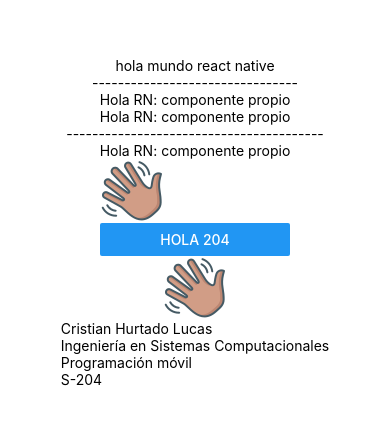
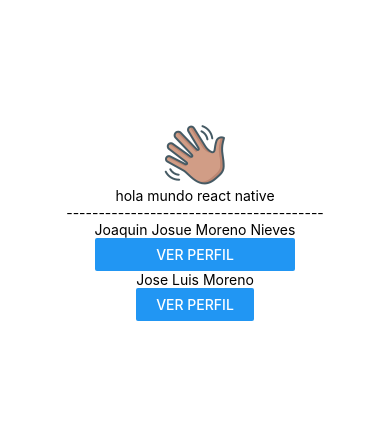
Before and after one commit to JosueNieves0702/Practica-Integrada, a React Native app: screen / in a window 390 px wide. Shown: the part 200-624 px from the top of the page. Built offline with nearby package versions, Linux system fonts and the light colour scheme.

Commit message:
Practica7

```diff
--- a/App.js
+++ b/App.js
@@ -8,17 +8,19 @@ import Perfil from './components/Perfil';
 export default function App() {
   return (
     <View style={styles.container}>
+      <Image source={require('./assets/wave.png')} />
       <Text>hola mundo react native</Text>
-      <Text>--------------------------------</Text>
-      <Saludo></Saludo>
-      <Saludo />
       <Text>----------------------------------------</Text>
-      <Saludo2></Saludo2>
-      <Image source={require('./assets/wave.png')} />
       <StatusBar style="auto" />
-      <Perfil></Perfil>
+      <Perfil nombre="Joaquin Josue Moreno Nieves" carrera="Ingeniería en Sistemas Computacionales" materia=" Móvil" cuatri="9" />
+      <Perfil
+      nombre="Jose Luis Moreno"
+      carrera="Mecanica "
+      materia=" holap"
+      cuatri="9" />
+
     </View>
-  );
+  );k
 }
 /* estilos y posisionamiento*/
 const styles = StyleSheet.create({
--- a/components/Perfil.js
+++ b/components/Perfil.js
@@ -1,13 +1,21 @@
-import React from 'react';
-import { View, Text } from 'react-native';
+/*perfil con desestructuracion*/
+import React, { useState } from 'react';
+import { View, Text, Button } from 'react-native';
 
-const Perfil = () => {
+export const Perfil = ({ nombre, carrera, materia, cuatri }) => {
+  const[mostrar, SetMostrar] = useState(false);
   return (
     <View>
-      <Text>Cristian Hurtado Lucas</Text>
-      <Text>Ingeniería en Sistemas Computacionales</Text>
-      <Text>Programación móvil</Text>
-      <Text>S-204</Text>
+      <Text>{nombre}</Text>
+
+      {mostrar &&
+        <>
+          <Text>{carrera}</Text>
+          <Text>{materia}</Text>
+          <Text>{cuatri}</Text>
+        </>
+      }
+      <Button title={"ver Perfil"} onPress={() => SetMostrar(!mostrar)} />
     </View>
   );
 };
```
